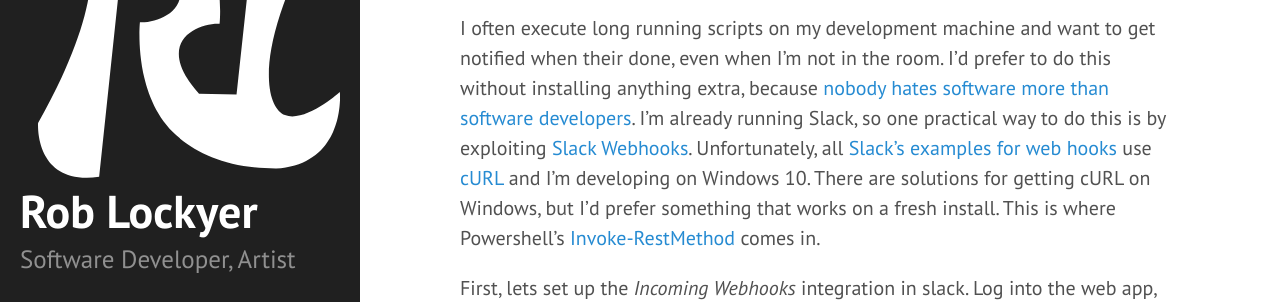
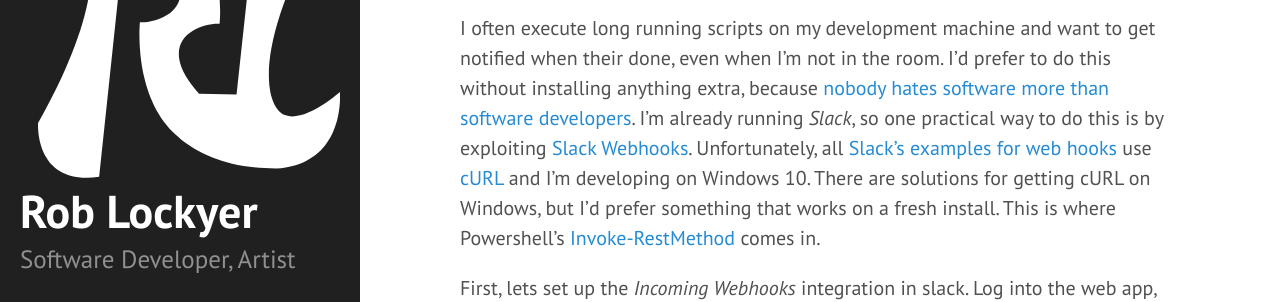
Before and after one commit to lockyer/lockyer.github.io, a Jekyll site: the page built from _posts/2016-09-04-slack-notifications-from-windows.md, in a window 1280 px wide and 900 px high. Shown: the part 177-479 px from the top of the window. Built offline with Jekyll 4.4.1, drawn with Linux system fonts in a browser that asks for light colours; comment, search, counter and statistics services are not loaded.

```diff
--- a/_posts/2016-09-04-slack-notifications-from-windows.md
+++ b/_posts/2016-09-04-slack-notifications-from-windows.md
@@ -4,7 +4,7 @@ title: Automatic Slack Notifications from Windows
 published: true
 ---
 
-I often execute long running scripts on my development machine and want to get notified when their done, even when I'm not in the room. I'd prefer to do this without installing anything extra, because [nobody hates software more than software developers](https://blog.codinghorror.com/nobody-hates-software-more-than-software-developers/). I'm already running Slack, so one practical way to do this is by exploiting [Slack Webhooks](https://testteamchatchannel.slack.com/apps/A0F7XDUAZ-incoming-webhooks). Unfortunately, all [Slack's examples for web hooks](https://api.slack.com/incoming-webhooks)  use [cURL](https://en.wikipedia.org/wiki/CURL) and I'm developing on Windows 10. There are solutions for getting cURL on Windows, but I'd prefer something that works on a fresh install. This is where Powershell's [Invoke-RestMethod](https://technet.microsoft.com/en-us/library/hh849971.aspx) comes in.
+I often execute long running scripts on my development machine and want to get notified when their done, even when I'm not in the room. I'd prefer to do this without installing anything extra, because [nobody hates software more than software developers](https://blog.codinghorror.com/nobody-hates-software-more-than-software-developers/). I'm already running _Slack_, so one practical way to do this is by exploiting [Slack Webhooks](https://testteamchatchannel.slack.com/apps/A0F7XDUAZ-incoming-webhooks). Unfortunately, all [Slack's examples for web hooks](https://api.slack.com/incoming-webhooks)  use [cURL](https://en.wikipedia.org/wiki/CURL) and I'm developing on Windows 10. There are solutions for getting cURL on Windows, but I'd prefer something that works on a fresh install. This is where Powershell's [Invoke-RestMethod](https://technet.microsoft.com/en-us/library/hh849971.aspx) comes in.
 
 First, lets set up the _Incoming Webhooks_ integration in slack. Log into the web app, and click on your team's name in the top left corner. Select **Team settings** from the dropdown.
 ![TeamSettings.png]({{site.baseurl}}/assets/SlackNotifications/TeamSettings.png)
```
